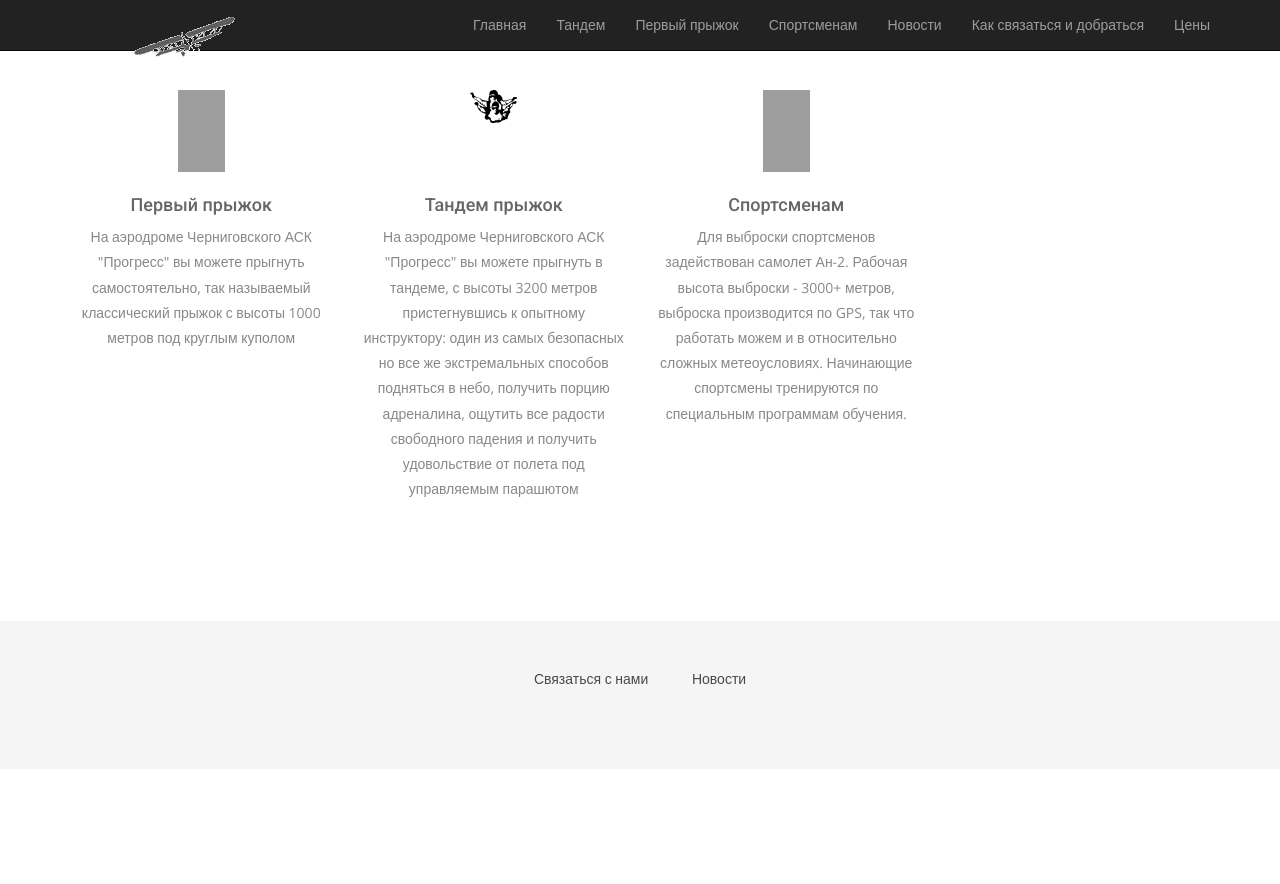
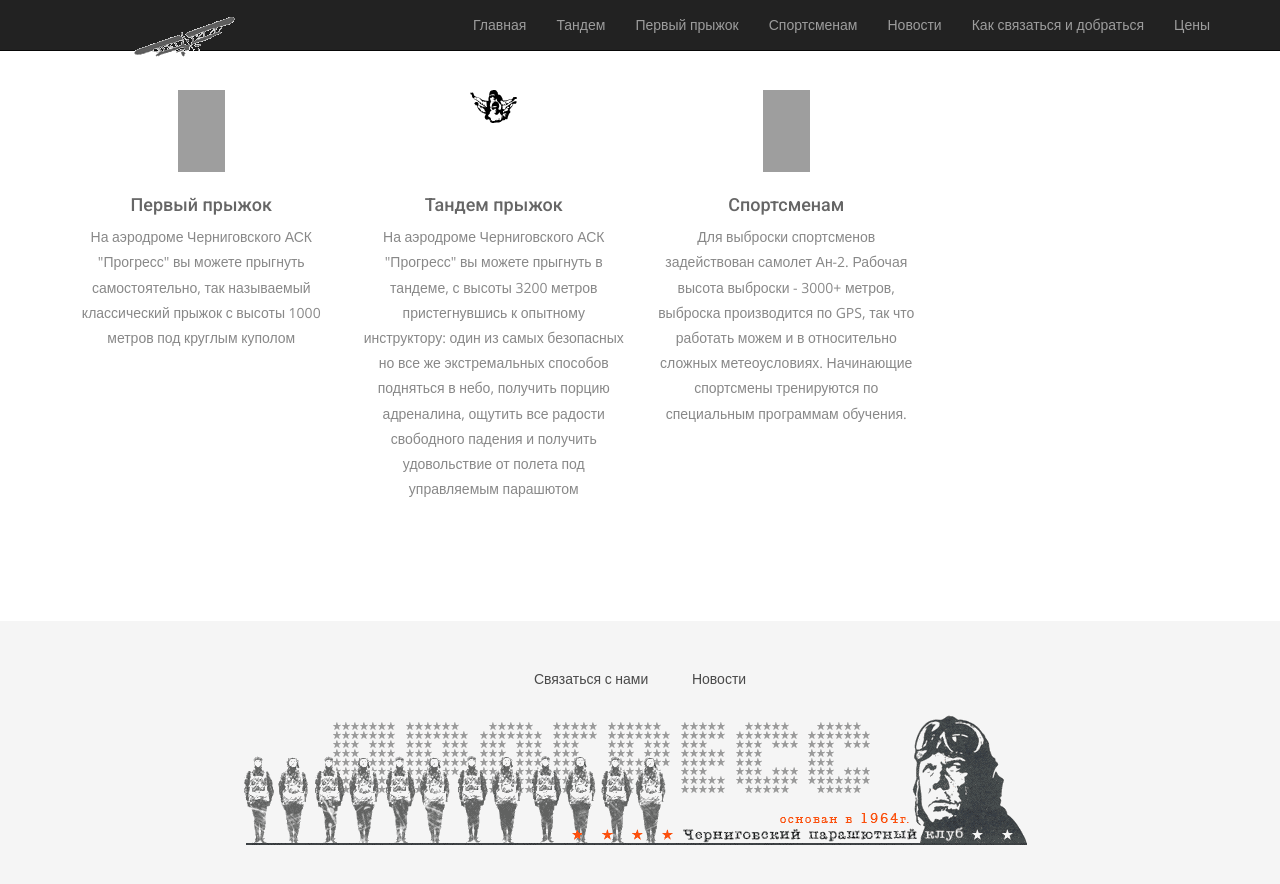
Before and after one commit to joej0e/progres.org.ua, a Jekyll site: the page built from index.html, in a window 1280 px wide and 900 px high, scrolled down 1569 px. Shown: the top 884 px of the window. Built offline with Jekyll 4.4.1, drawn with Linux system fonts in a browser that asks for light colours; nearby versions of some CDN libraries; some web fonts are replaced; before the commit the page ends 2338 px from its top, so only the background shows below that; grey boxes are pictures that could not be loaded.

Commit message:
Added footer image

```diff
--- a/_includes/footer.html
+++ b/_includes/footer.html
@@ -15,5 +15,8 @@
         <!-- <p>Copyright &copy; Design &amp; Developed by <a href="http://www.themefisher.com">Themefisher</a>. All rights reserved.</p> -->
       </div>
     </div>
+    <div class="row">
+      <img src="{{ site.baseurl }}/img/footer_n2.png"/>
+    </div>
   </div>
 </footer>
```
Also changed, not shown: img/footer_n2.png (added).
